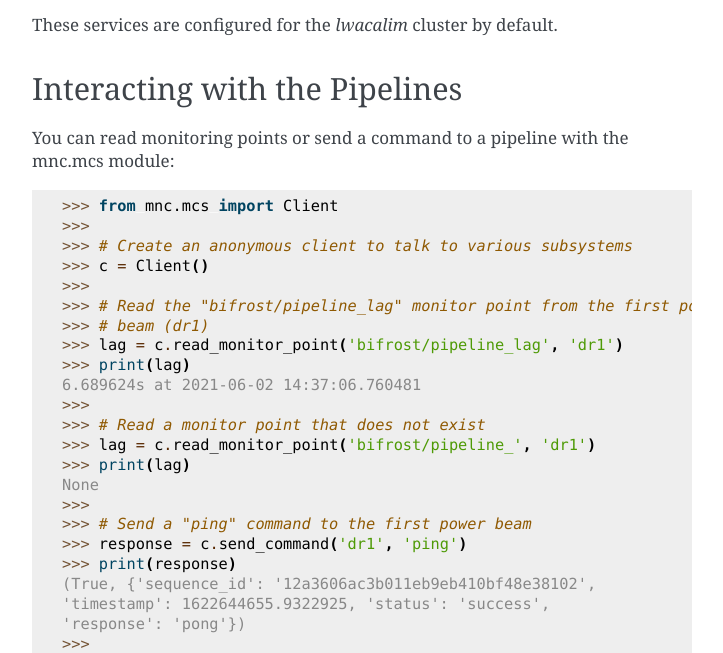
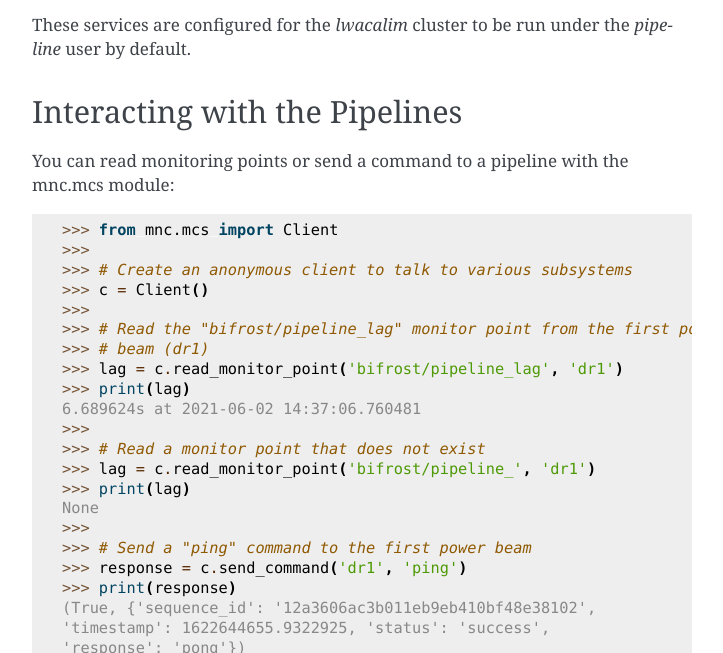
Before and after one commit to lwa-project/ovro_data_recorder, a Sphinx documentation site: the page built from docs/source/using.rst, in a window 1280 px wide and 900 px high, scrolled down 644 px, cut to the strip 247-900 px from the top of the window. Shown: the whole strip, without its empty margins (388-1111 px from the left). Built offline with Sphinx 7.4.7, drawn with Linux system fonts in a browser that asks for light colours; formulas are drawn with MathJax 3.

Commit message:
Force another rebuild of the docs.

```diff
--- a/docs/source/using.rst
+++ b/docs/source/using.rst
@@ -32,7 +32,8 @@ included `utils/generate_services.py` helps with defining these services:
 
 .. include:: generate_services.help
 
-These services are configured for the `lwacalim` cluster by default.
+These services are configured for the `lwacalim` cluster to be run under the
+`pipeline` user by default.
 
 Interacting with the Pipelines
 ------------------------------
```
